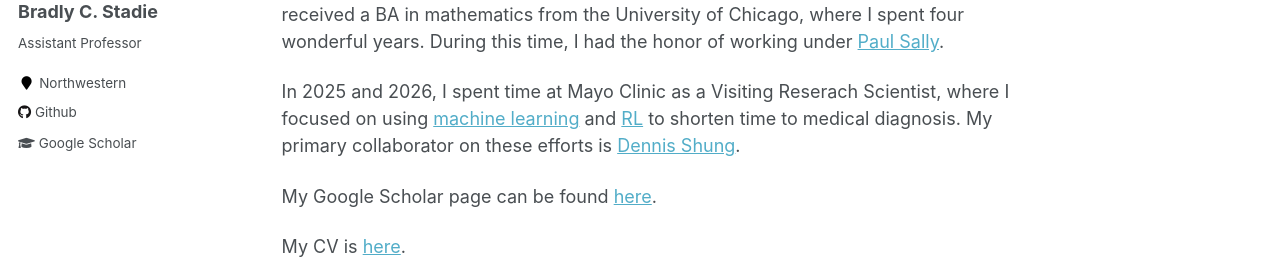
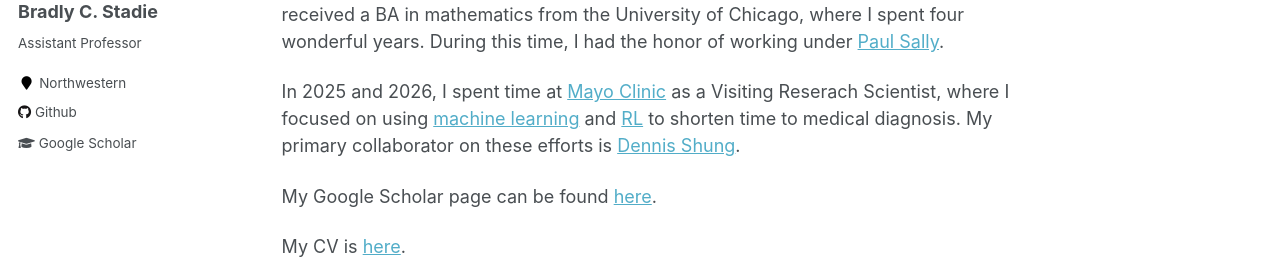
Before and after one commit to bstadie/bstadie.github.io, a Jekyll site: the page built from _pages/about.md, in a window 1280 px wide and 900 px high, scrolled down 340 px. Shown: the part 179-453 px from the top of the window. Built offline with Jekyll 4.4.1, drawn with Linux system fonts in a browser that asks for light colours; part of the change alters nothing that is shown.

```diff
--- a/_pages/about.md
+++ b/_pages/about.md
@@ -24,7 +24,7 @@ I received a BA in mathematics from the University of Chicago, where I spent fou
 During this time, I had the honor of working under
 [Paul Sally](https://en.wikipedia.org/wiki/Paul_Sally).
 
-In 2025 and 2026, I spent time at Mayo Clinic as a Visiting Reserach Scientist, where I focused on using [machine learning](https://arxiv.org/abs/2505.11772) and [RL](https://www.nature.com/articles/s41746-025-01589-z) to shorten time to medical diagnosis. My primary collaborator on these efforts is [Dennis Shung](https://scholar.google.com/citations?user=N-LePdMAAAAJ&hl=en).
+In 2025 and 2026, I spent time at [Mayo Clinic](https://en.wikipedia.org/wiki/Mayo_Clinic) as a Visiting Reserach Scientist, where I focused on using [machine learning](https://arxiv.org/abs/2505.11772) and [RL](https://www.nature.com/articles/s41746-025-01589-z) to shorten time to medical diagnosis. My primary collaborator on these efforts is [Dennis Shung](https://scholar.google.com/citations?user=N-LePdMAAAAJ&hl=en).
 
 
 My Google Scholar page can be found [here](https://scholar.google.ca/citations?user=lEV5F5kAAAAJ&hl=en&oi=ao).
```
